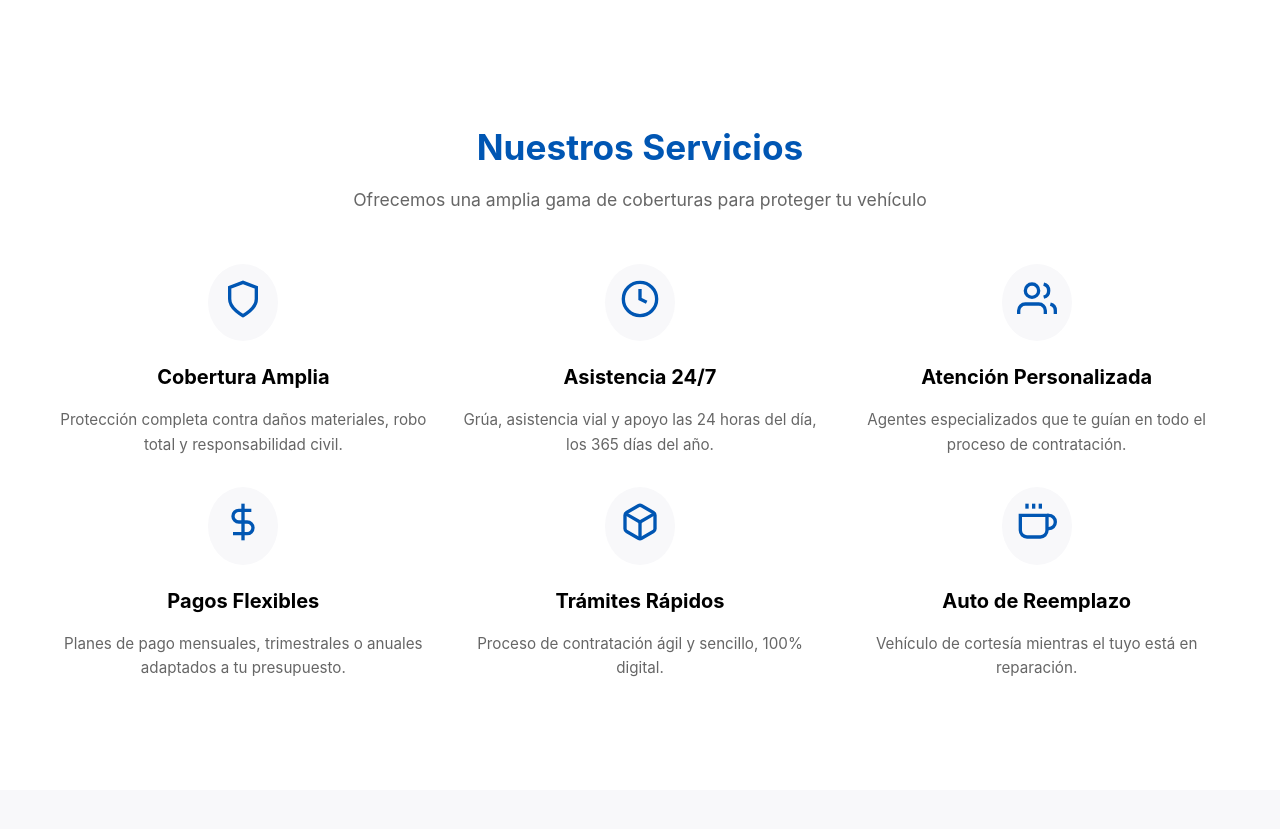
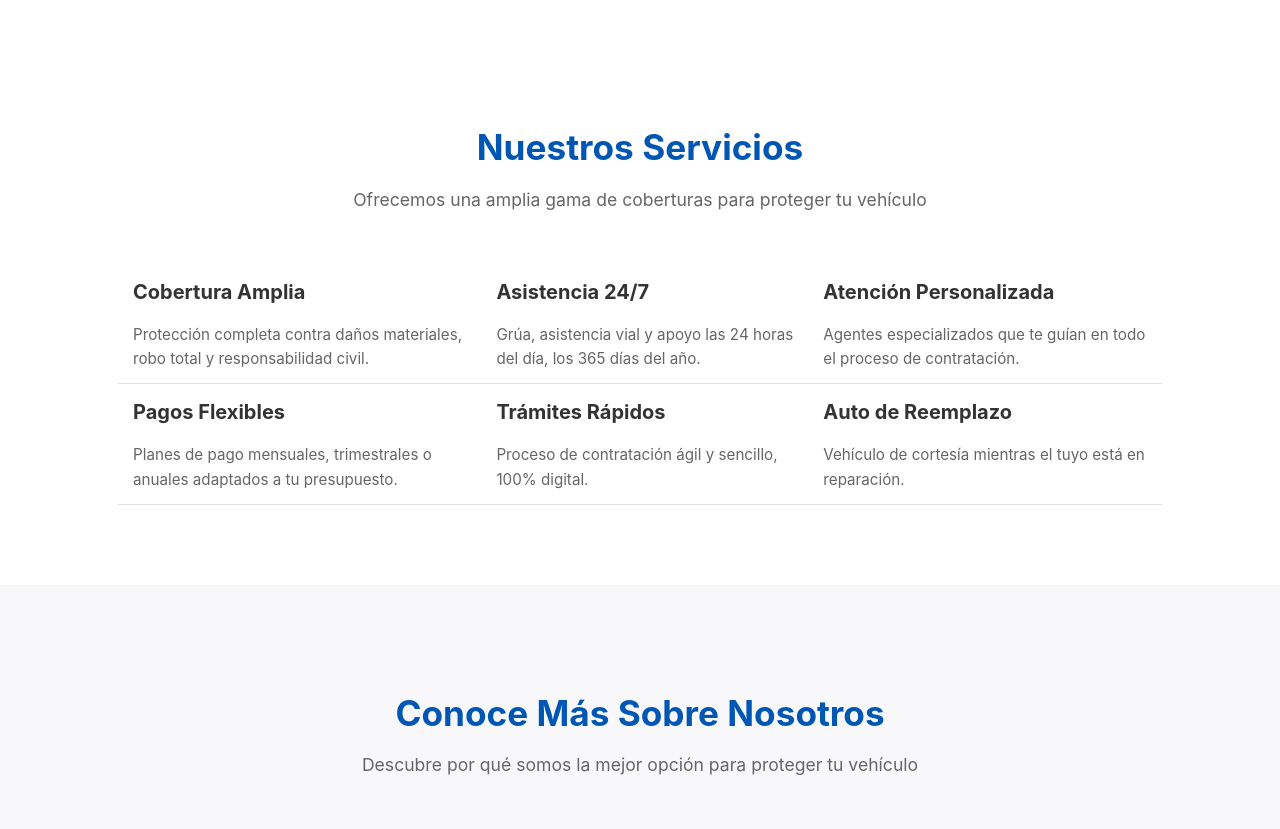
Before and after one commit to M0I0-0/ProyectoPw, a PHP site: page / in a window 1280 px wide. Shown: the part 818-1647 px from the top of the page. Run offline with PHP 8.4, Linux system fonts and the light colour scheme.

Commit message:
Ya toda la logica esta creada

```diff
--- a/conexion.php
+++ b/conexion.php
@@ -2,8 +2,7 @@
 $servername = "localhost";
 $username = "root";
 $password = "";
-$database = "proyecto";  // o el nombre correcto de tu BD
-
+$database = "proyecto";
 $conn = new mysqli($servername, $username, $password, $database);
 
 if ($conn->connect_error) {
--- a/dashboard.php
+++ b/dashboard.php
@@ -1,3 +1,6 @@
+<?php
+include 'seguridad.php';
+?>
 <!DOCTYPE html>
 <html lang="es">
 <head>
--- a/index.php
+++ b/index.php
@@ -13,7 +13,7 @@
 include 'header.php';
 ?>
 
-    <section id="inicio" class="hero">
+    <div id="inicio" class="hero">
         <div class="container">
             <div class="hero-content">
                 <div class="hero-text">
@@ -52,85 +52,57 @@ include 'header.php';
                 </div>
             </div>
         </div>
-    </section>
+    </div>
 
-    <section id="servicios" class="services">
+    <div id="servicios" class="services">
         <div class="container">
             <div class="section-header">
                 <h2 class="section-title">Nuestros Servicios</h2>
                 <p class="section-description">Ofrecemos una amplia gama de coberturas para proteger tu vehículo</p>
             </div>
-            <div class="services-grid">
-                <div class="service-card">
-                    <div class="service-icon">
-                        <svg width="40" height="40" viewBox="0 0 24 24" fill="none" stroke="currentColor" stroke-width="2">
-                            <path d="M12 22s8-4 8-10V5l-8-3-8 3v7c0 6 8 10 8 10z"/>
-                        </svg>
-                    </div>
+
+            <table class="services-table" role="table" aria-label="Nuestros Servicios">
+                <tbody>
+                    <tr>
+                        <td class="service-cell">
                             <h3 class="service-title">Cobertura Amplia</h3>
                             <p class="service-description">Protección completa contra daños materiales, robo total y responsabilidad civil.</p>
-                </div>
-                <div class="service-card">
-                    <div class="service-icon">
-                        <svg width="40" height="40" viewBox="0 0 24 24" fill="none" stroke="currentColor" stroke-width="2">
-                            <circle cx="12" cy="12" r="10"/>
-                            <polyline points="12 6 12 12 16 14"/>
-                        </svg>
-                    </div>
+                        </td>
+
+                        <td class="service-cell">
                             <h3 class="service-title">Asistencia 24/7</h3>
                             <p class="service-description">Grúa, asistencia vial y apoyo las 24 horas del día, los 365 días del año.</p>
-                </div>
-                <div class="service-card">
-                    <div class="service-icon">
-                        <svg width="40" height="40" viewBox="0 0 24 24" fill="none" stroke="currentColor" stroke-width="2">
-                            <path d="M17 21v-2a4 4 0 0 0-4-4H5a4 4 0 0 0-4 4v2"/>
-                            <circle cx="9" cy="7" r="4"/>
-                            <path d="M23 21v-2a4 4 0 0 0-3-3.87"/>
-                            <path d="M16 3.13a4 4 0 0 1 0 7.75"/>
-                        </svg>
-                    </div>
+                        </td>
+
+                        <td class="service-cell">
                             <h3 class="service-title">Atención Personalizada</h3>
                             <p class="service-description">Agentes especializados que te guían en todo el proceso de contratación.</p>
-                </div>
-                <div class="service-card">
-                    <div class="service-icon">
-                        <svg width="40" height="40" viewBox="0 0 24 24" fill="none" stroke="currentColor" stroke-width="2">
-                            <line x1="12" y1="1" x2="12" y2="23"/>
-                            <path d="M17 5H9.5a3.5 3.5 0 0 0 0 7h5a3.5 3.5 0 0 1 0 7H6"/>
-                        </svg>
-                    </div>
+                        </td>
+                    </tr>
+
+                    <tr>
+                        <td class="service-cell">
                             <h3 class="service-title">Pagos Flexibles</h3>
                             <p class="service-description">Planes de pago mensuales, trimestrales o anuales adaptados a tu presupuesto.</p>
-                </div>
-                <div class="service-card">
-                    <div class="service-icon">
-                        <svg width="40" height="40" viewBox="0 0 24 24" fill="none" stroke="currentColor" stroke-width="2">
-                            <path d="M21 16V8a2 2 0 0 0-1-1.73l-7-4a2 2 0 0 0-2 0l-7 4A2 2 0 0 0 3 8v8a2 2 0 0 0 1 1.73l7 4a2 2 0 0 0 2 0l7-4A2 2 0 0 0 21 16z"/>
-                            <polyline points="3.27 6.96 12 12.01 20.73 6.96"/>
-                            <line x1="12" y1="22.08" x2="12" y2="12"/>
-                        </svg>
-                    </div>
+                        </td>
+
+                        <td class="service-cell">
                             <h3 class="service-title">Trámites Rápidos</h3>
                             <p class="service-description">Proceso de contratación ágil y sencillo, 100% digital.</p>
-                </div>
-                <div class="service-card">
-                    <div class="service-icon">
-                        <svg width="40" height="40" viewBox="0 0 24 24" fill="none" stroke="currentColor" stroke-width="2">
-                            <path d="M18 8h1a4 4 0 0 1 0 8h-1"/>
-                            <path d="M2 8h16v9a4 4 0 0 1-4 4H6a4 4 0 0 1-4-4V8z"/>
-                            <line x1="6" y1="1" x2="6" y2="4"/>
-                            <line x1="10" y1="1" x2="10" y2="4"/>
-                            <line x1="14" y1="1" x2="14" y2="4"/>
-                        </svg>
-                    </div>
+                        </td>
+
+                        <td class="service-cell">
                             <h3 class="service-title">Auto de Reemplazo</h3>
                             <p class="service-description">Vehículo de cortesía mientras el tuyo está en reparación.</p>
+                        </td>
+                    </tr>
+                </tbody>
+            </table>
+
         </div>
     </div>
-        </div>
-    </section>
 
-    <section id="video" class="video-section">
+    <div id="video" class="video-section">
         <div class="container">
             <div class="section-header">
                 <h2 class="section-title">Conoce Más Sobre Nosotros</h2>
@@ -142,12 +114,10 @@ include 'header.php';
                 </div>
             </div>
         </div>
-    </section>
+    </div>
 
 <?php
 include 'footer.php';
 ?>
-
-    <script src="script.js"></script>
 </body>
 </html>
--- a/menu.php
+++ b/menu.php
@@ -2,5 +2,5 @@
         <div class="opcion"><a href="Asegurados.php">&#62;&#62; Autorizar Seguros</a></div>
         <div class="opcion"><a href="lista_solicitudes.php">&#62;&#62; Ver lista de candidatos</a></div>
     <div class="opcion"><a href="listar.php">&#62;&#62; Ver Asegurados</a></div>
-        <a href="index.php" class="btn-salir">X Cerrar Sesión</a>
+        <a href="cerrarsesion.php" class="btn-salir">X Cerrar Sesión</a>
     </div>
```
Also changed, not shown: cerrarsesion.php (added, +7 -0 lines), seguridad.php (added, +8 -0 lines), validarlog.php (+4 -5 lines). Lines whose indentation alone changed are shown as unchanged.
